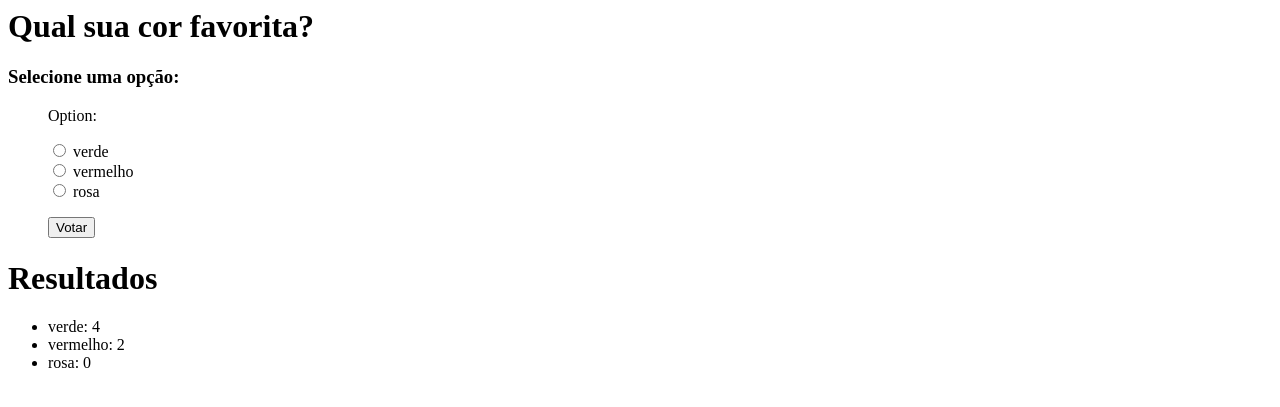
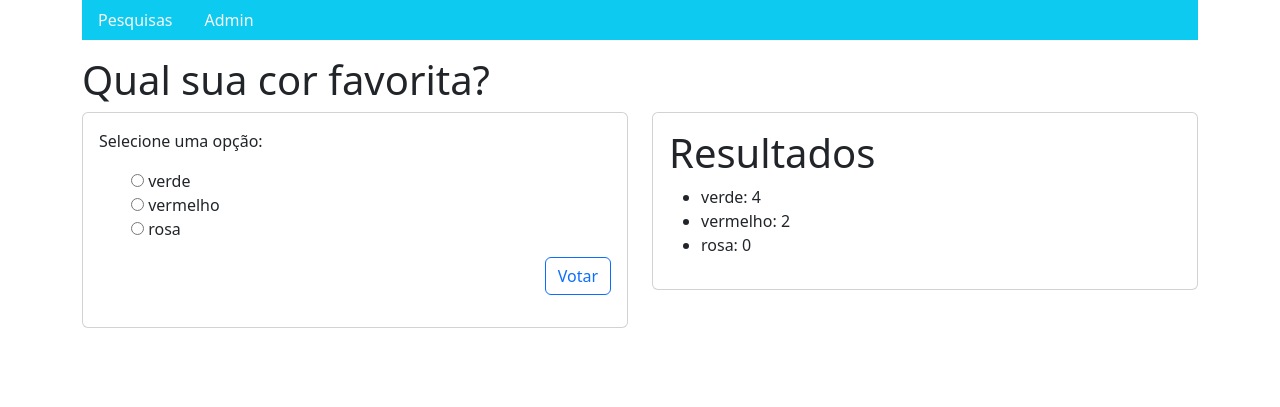
Before and after one commit to Ignacio-fabianamaria/django_surveys, a Django app: page /4/ in a window 1280 px wide. Shown: the top 407 px of the page. Run offline with Django 5.2, Linux system fonts and the light colour scheme; data comes from the database, SQL or seed files in the repository; both versions use the stored data as it was after the commit; some libraries are stand-ins or nearby versions.

Commit message:
feat: add bootstraps and detailView tests

```diff
--- /dev/null
+++ b/womakers/surveys/templates/surveys/base.html
@@ -0,0 +1,28 @@
+<!DOCTYPE html>
+<html>
+<head>
+  <title>Surveys</title>
+  {% load bootstrap5 %}
+  {% bootstrap_css %}
+  {% bootstrap_javascript %}
+</head>
+<body>
+
+<div class="container">
+  <ul class="nav bg-info">
+    <li class="nav-item">
+      <a class="nav-link link-light" href="/">Pesquisas</a>
+    </li>
+    <li class="nav-item">
+      <a class="nav-link link-light" href="/admin">Admin</a>
+    </li>
+  </ul>
+<div class="row mt-3">
+    <div class="col-md-12">
+    {% block content %}
+    {% endblock %}
+</div>
+</div>
+</div>
+</body>
+</html>
--- a/womakers/surveys/templates/surveys/question_detail.html
+++ b/womakers/surveys/templates/surveys/question_detail.html
@@ -1,20 +1,39 @@
+{% extends "surveys/base.html" %}
+{% load bootstrap5 %}
+{% block content %}
 
 <h1>{{question.text}}</h1>
-
-<h3>Selecione uma opção:</h3>
-
-<ul>
+<div class="row">
+    <div class="col-md-6">
+        <div class="card">
+            <div class="card-body">
+<p>Selecione uma opção:</p>
+<ul class="mt-3">
     <form method="post" action="{% url 'question_vote' question.id %}">
         {% csrf_token %}
-        {{form.as_p}}
-        <button type="submit">Votar</button>
+        {% for field in form %}
+        <!-- Exibe apenas o widget (campo), sem a label -->
+        {{ field }}
+        {% endfor %}
+        <div class="d-grid gap-2 d-md-flex justify-content-md-end">
+            <button type="submit" class="btn btn-outline-primary mt-3">Votar</button>
+        </div>
     </form>
 </ul>
-
+</div>
+</div>
+</div>
+<div class="col-md-6">
+    <div class="card">
+        <div class="card-body">
 <h1>Resultados</h1>
-
 <ul>
     {% for option in question.option_set.all %}
         <li>{{ option.text}}: {{ option.vote_set.count}}</li>
         {% endfor %}
 </ul>
+</div>
+</div>
+</div>
+</div>
+{% endblock %}
--- a/womakers/womakers/settings.py
+++ b/womakers/womakers/settings.py
@@ -37,7 +37,8 @@ INSTALLED_APPS = [
     "django.contrib.sessions",
     "django.contrib.messages",
     "django.contrib.staticfiles",
-    "surveys"
+    "surveys",
+    "bootstrap5"
 ]
 
 MIDDLEWARE = [
```
Also changed, not shown: guia-configuracao-desenvolvimento-django.md (+10 -0 lines), womakers/surveys/templates/surveys/question_list.html (+5 -3 lines), womakers/surveys/tests/tests_details_view.py (added, +44 -0 lines), womakers/surveys/tests/tests_list_views.py (renamed from womakers/surveys/tests/tests_views.py, +5 -5 lines), womakers/db.sqlite3.
